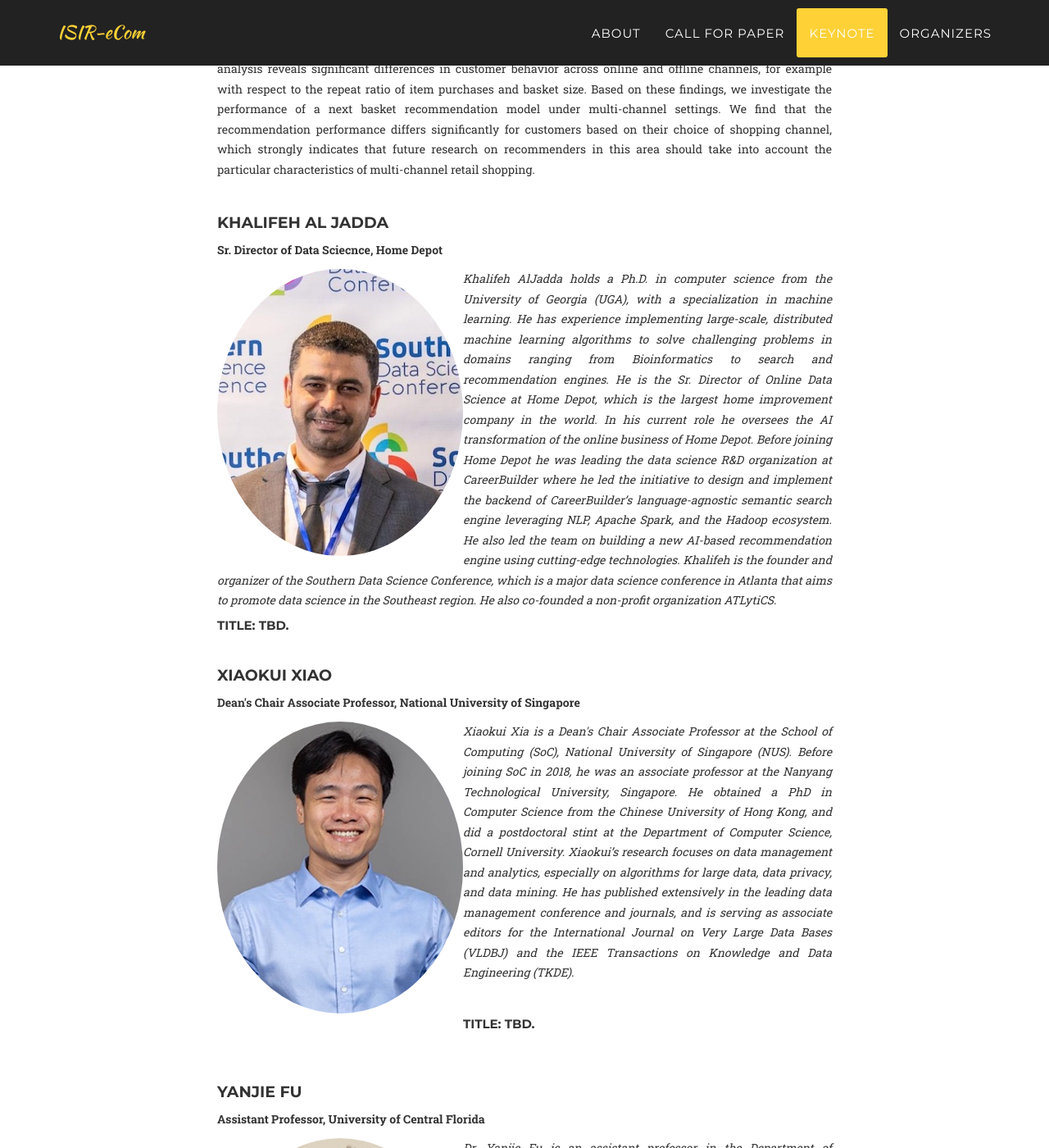
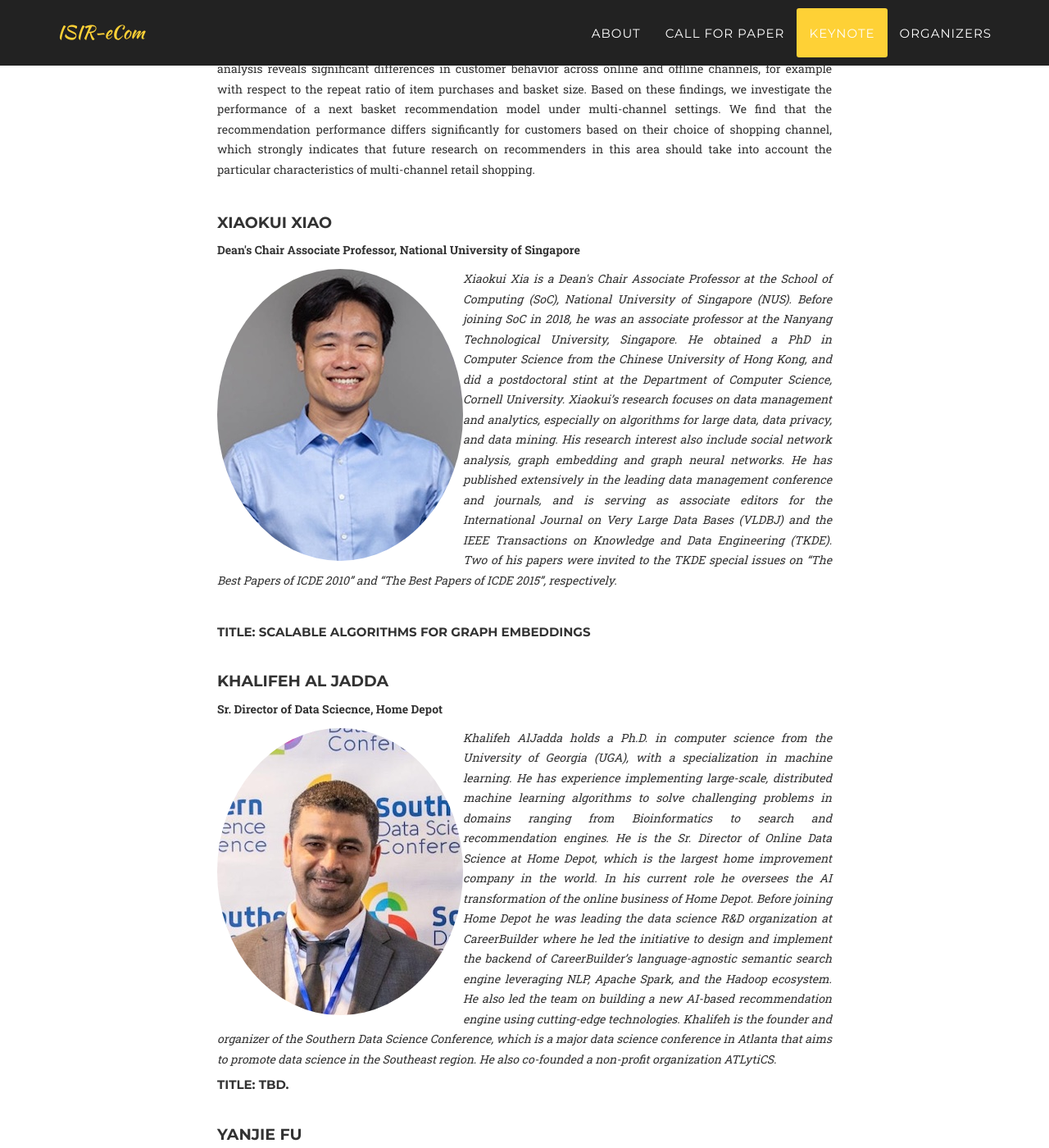
Before and after one commit to ISIR-eCom/ISIR-eCom.github.io, a Jekyll site: the page built from index.html, in a window 1280 px wide and 1400 px high, scrolled down 4677 px. Shown: the whole window at 82% size. Built offline with Jekyll 4.4.1, drawn with Linux system fonts in a browser that asks for light colours; some web fonts are replaced.

Commit message:
Keynote update

```diff
--- a/_includes/keynote.html
+++ b/_includes/keynote.html
@@ -14,20 +14,18 @@
                                 <h5>TITLE: Understanding Multi-channel Customer Behavior</h5>
                                 <p>Online shopping is gaining popularity. Traditional retailers with physical stores adjust to this trend by allowing their customers to shop online as well as offline, in-store. Increasingly, customers can browse and purchase products across multiple shopping channels. Understanding how customer behavior relates to the availability of multiple shopping channels is an important prerequisite for many downstream machine learning tasks, such as recommendation and purchase prediction. However, previous work in this domain is limited to analyzing single-channel behavior only. In this talk, I share insights into multi-channel customer behavior in retail based on a large sample of 2.8 million transactions originating from 300,000 customers of a food retailer in Europe. Our analysis reveals significant differences in customer behavior across online and offline channels, for example with respect to the repeat ratio of item purchases and basket size. Based on these findings, we investigate the performance of a next basket recommendation model under multi-channel settings. We find that the recommendation performance differs significantly for customers based on their choice of shopping channel, which strongly indicates that future research on recommenders in this area should take into account the particular characteristics of multi-channel retail shopping. </p> <br>
 
+                                <h4>Xiaokui Xiao</h4>
+                                <p><b> Dean's Chair Associate Professor, National University of Singapore</b></p>
+                                <div><p style="float: left;"><img src="img/Xiaokui.jpg" class="img-responsive img-circle" alt="" width="300"></p><p><i>Xiaokui Xia is a Dean's Chair Associate Professor at the School of Computing (SoC), National University of Singapore (NUS). Before joining SoC in 2018, he was an associate professor at the Nanyang Technological University, Singapore. He obtained a PhD in Computer Science from the Chinese University of Hong Kong, and did a postdoctoral stint at the Department of Computer Science, Cornell University. Xiaokui’s research focuses on data management and analytics, especially on algorithms for large data, data privacy, and data mining. His research interest also include social network analysis, graph embedding and graph neural networks. He has published extensively in the leading data management conference and journals, and is serving as associate editors for the International Journal on Very Large Data Bases (VLDBJ) and the IEEE Transactions on Knowledge and Data Engineering (TKDE). Two of his papers were invited to the TKDE special issues on “The Best Papers of ICDE 2010” and “The Best Papers of ICDE 2015”, respectively.</i></p></div>  <br>
+
+                                <h5>TITLE: Scalable algorithms for graph embeddings </h5><br>
+
 
                                 <h4>Khalifeh Al Jadda </h4>
                                 <p><b> Sr. Director of Data Sciecnce, Home Depot </b></p>
                                 <div><p style="float: left;"><img src="img/Khalifeh.jpg" class="img-responsive img-circle" alt="" width="300"></p><p><i>Khalifeh AlJadda holds a Ph.D. in computer science from the University of Georgia (UGA), with a specialization in machine learning. He has experience implementing large-scale, distributed machine learning algorithms to solve challenging problems in domains ranging from Bioinformatics to search and recommendation engines. He is the Sr. Director of Online Data Science at Home Depot, which is the largest home improvement company in the world. In his current role he oversees the AI transformation of the online business of Home Depot. Before joining Home Depot he was leading the data science R&D organization at CareerBuilder where he led the initiative to design and implement the backend of CareerBuilder’s language-agnostic semantic search engine leveraging NLP, Apache Spark, and the Hadoop ecosystem. He also led the team on building a new AI-based recommendation engine using cutting-edge technologies. Khalifeh is the founder and organizer of the Southern Data Science Conference, which is a major data science conference in Atlanta that aims to promote data science in the Southeast region. He also co-founded a non-profit organization ATLytiCS.</i></p></div>
 
                                 <h5>TITLE: TBD. </h5><br>
-
-
-                                <h4>Xiaokui Xiao</h4>
-                                <p><b> Dean's Chair Associate Professor, National University of Singapore</b></p>
-                                <div><p style="float: left;"><img src="img/Xiaokui.jpg" class="img-responsive img-circle" alt="" width="300"></p><p><i>Xiaokui Xia is a Dean's Chair Associate Professor at the School of Computing (SoC), National University of Singapore (NUS). Before joining SoC in 2018, he was an associate professor at the Nanyang Technological University, Singapore. He obtained a PhD in Computer Science from the Chinese University of Hong Kong, and did a postdoctoral stint at the Department of Computer Science, Cornell University. Xiaokui’s research focuses on data management and analytics, especially on algorithms for large data, data privacy, and data mining. He has published extensively in the leading data management conference and journals, and is serving as associate editors for the International Journal on Very Large Data Bases (VLDBJ) and the IEEE Transactions on Knowledge and Data Engineering (TKDE).</i></p></div>  <br>
-
-                                <h5>TITLE: TBD. </h5><br>
-                                <br>
 
 
                                 <h4>Yanjie Fu</h4>
```
